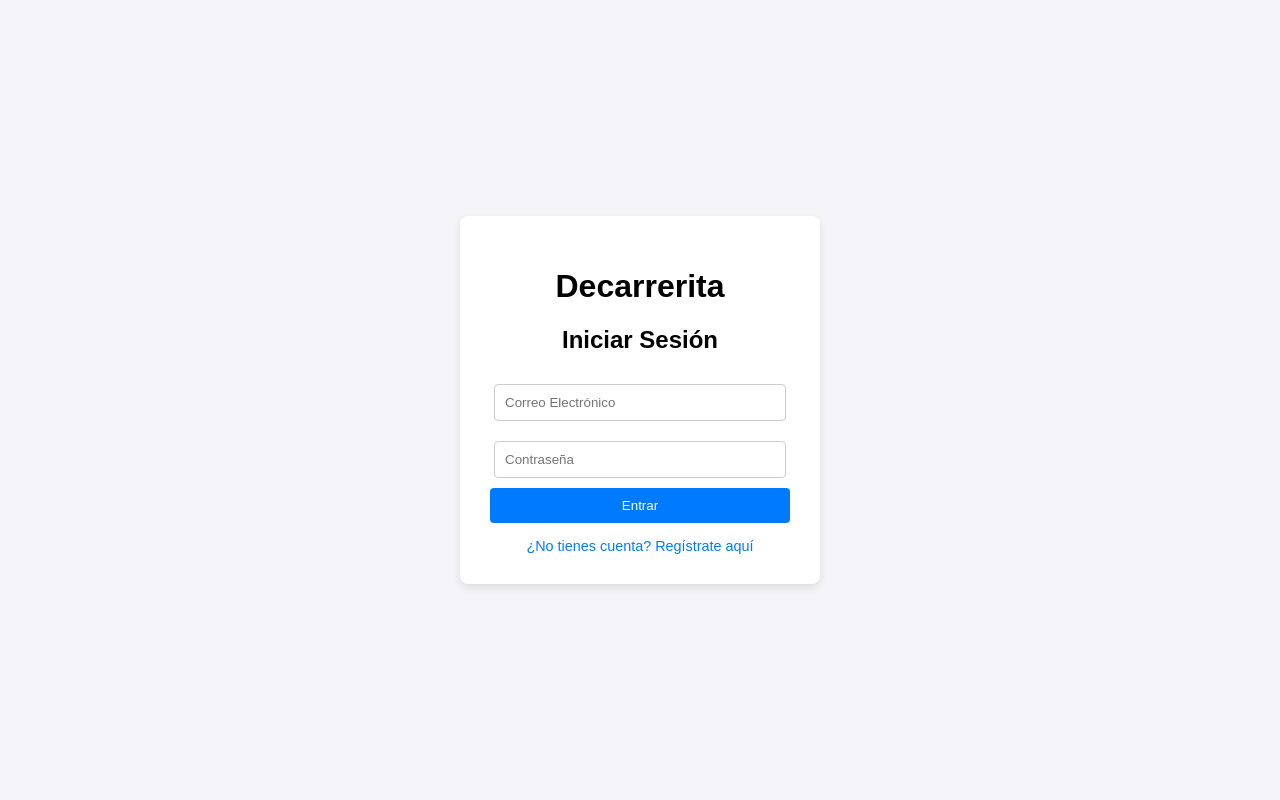
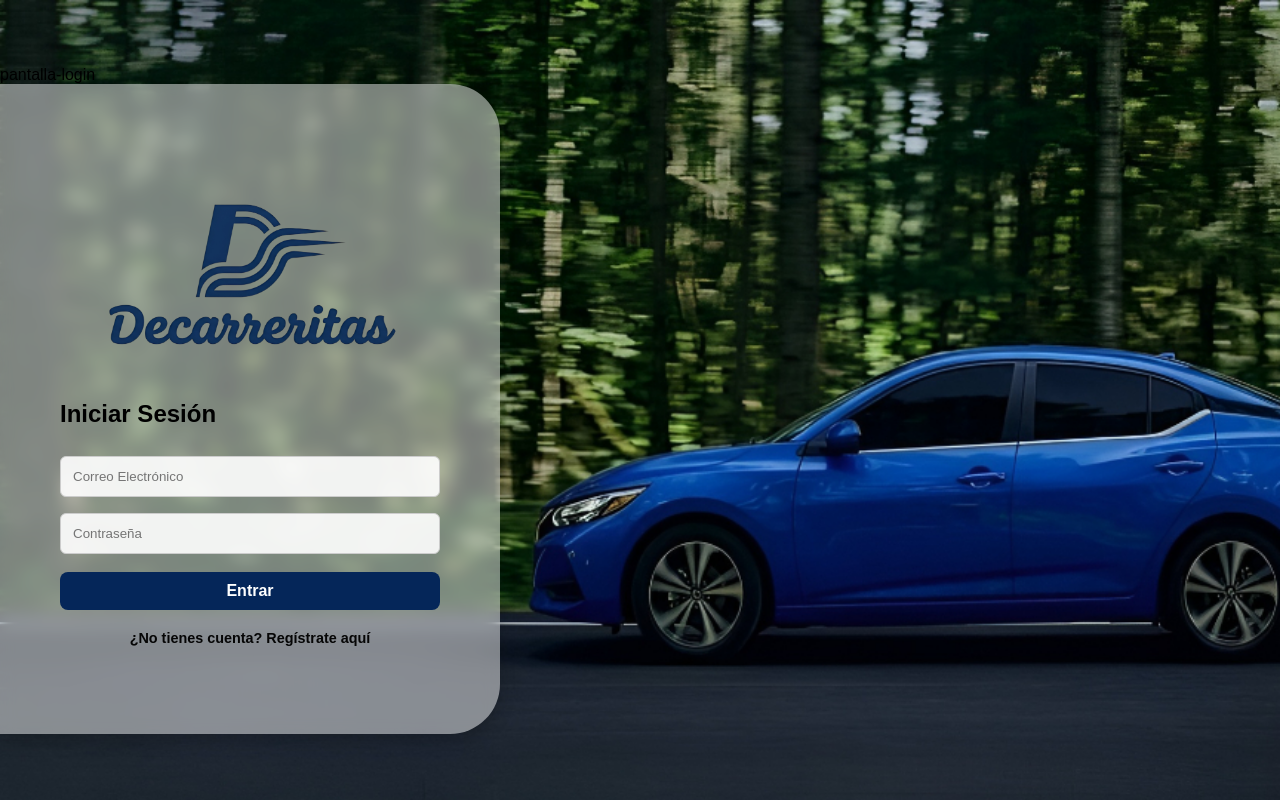
Before and after one commit to jdmv31/Decarrerita, a FastAPI app: page / in a window 1280 px wide. Run offline with FastAPI, Linux system fonts and the light colour scheme.

Commit message:
login listo

```diff
--- a/static/css/style.css
+++ b/static/css/style.css
@@ -1,38 +1,50 @@
+/* 1. REGLAS GLOBALES (Aplican a todo el programa) */
 body {
     font-family: Arial, sans-serif;
-    background-color: #f4f4f9;
+    margin: 0;
+    background-color: #f4f4f9; /* Un color gris muy claro para el resto del sistema */
+}
+
+/* 2. REGLAS EXCLUSIVAS DEL LOGIN (Solo aplican al index.html) */
+body.pantalla-login {
     display: flex;
-    justify-content: center;
+    justify-content: flex-start;
     align-items: center;
     height: 100vh;
-    margin: 0;
+    /* ELIMINAMOS EL padding-left PARA QUE LA TARJETA PEGUE COMPLETAMENTE AL BORDE IZQUIERDO */
+
+    background-image: url('../images/fondo.jpg');
+    background-size: cover;
+    background-position: center;
+    background-repeat: no-repeat;
+    background-attachment: fixed;
+    overflow: hidden;
 }
 
-.contenedor {
-    background-color: white;
-    padding: 30px;
-    border-radius: 8px;
-    box-shadow: 0 4px 8px rgba(0,0,0,0.1);
-    width: 300px;
-    text-align: center;
-}
 
+/* Aplicamos box-sizing para que el padding no deforme el 100% del ancho */
 input, select {
-    width: 90%;
-    padding: 10px;
-    margin: 10px 0;
+    width: 100%;
+    box-sizing: border-box;
+    padding: 12px; /* Campos un poco más altos y cómodos de clickear */
+    margin: 8px 0;
     border: 1px solid #ccc;
-    border-radius: 4px;
+    border-radius: 6px;
+    background-color: rgba(255, 255, 255, 0.9); /* Ligeramente transparentes */
 }
 
 button {
     width: 100%;
+    box-sizing: border-box;
     padding: 10px;
-    background-color: #007bff;
+    background-color: #052659;
     color: white;
     border: none;
-    border-radius: 4px;
+    border-radius: 8px;
     cursor: pointer;
+    font-size: 16px;
+    font-weight: bold;
+    margin-top: 10px;
 }
 
 button:hover {
@@ -40,9 +52,62 @@ button:hover {
 }
 
 .toggle-link {
-    color: #007bff;
+    color: #060606; /* Un gris oscuro en lugar de azul para que resalte mejor sobre el fondo difuminado */
     cursor: pointer;
-    margin-top: 15px;
+    margin-top: 20px;
     display: block;
     font-size: 0.9em;
+    font-weight: bold;
+    text-align: center;
 }
+
+.toggle-link:hover {
+    text-decoration: underline;
+}
+
+/* EL ENTORNO 3D */
+.escena-3d {
+    perspective: 1000px; /* Esto da la sensación de profundidad al girar */
+}
+
+/* LA TARJETA QUE GIRA */
+.tarjeta-3d {
+    width: 500px;
+    height: 650px; /* Altura fija para que el formulario de registro (que es más largo) quepa bien */
+    position: relative;
+    transition: transform 0.8s ease-in-out; /* Velocidad y suavidad del giro */
+    transform-style: preserve-3d; /* Mantiene a los hijos en el espacio 3D */
+}
+
+/* LA CLASE QUE AGREGA JAVASCRIPT PARA GIRAR */
+.tarjeta-3d.girada {
+    transform: rotateY(180deg);
+}
+
+/* LAS CARAS DE LA MONEDA (Reemplaza a tu antiguo .contenedor) */
+.cara-tarjeta {
+    width: 100%;
+    height: 100%;
+    position: absolute;
+    top: 0;
+    left: 0;
+    backface-visibility: hidden; /* Oculta la parte de atrás de la cara cuando está girada */
+
+    /* Los estilos de cristal que ya tenías */
+    background-color: rgba(255, 255, 255, 0.475);
+    padding: 40px 60px;
+    border-radius: 0 50px 50px 0; /* Plano a la izquierda, curvo a la derecha */
+    box-shadow: 0 8px 16px rgba(0,0,0,0.2);
+    backdrop-filter: blur(8px);
+    box-sizing: border-box;
+
+    /* Para centrar el contenido verticalmente */
+    display: flex;
+    flex-direction: column;
+    justify-content: center;
+}
+
+/* VOLTEAMOS LA CARA DE REGISTRO POR DEFECTO */
+.cara-trasera {
+    transform: rotateY(180deg);
+}
--- a/templates/base.html
+++ b/templates/base.html
@@ -7,7 +7,7 @@
     <link rel="stylesheet" href="{{ url_for('static', path='css/style.css') }}">
 
 </head>
-<body>
+<body class="{% block body_class %}{% endblock %}">
 
     <main>
         {% block content %}
--- a/templates/index.html
+++ b/templates/index.html
@@ -4,20 +4,22 @@
 
 {% block content %}
 
-    <div class="contenedor">
-        <h1>Decarrerita</h1>
+{% block body_class %}pantalla-login{% endblock %}
+    <div class="escena-3d">
+        <div class="tarjeta-3d" id="tarjeta-login-registro">
 
-        <div id="seccion-login">
+            <div class="cara-tarjeta cara-frontal">
+                <img src="{{ url_for('static', path='images/logo.png') }}" class="imagen-tope" alt="Logo">
                 <h2>Iniciar Sesión</h2>
                 <form action="/login" method="POST">
                     <input type="email" name="correo" placeholder="Correo Electrónico" required>
                     <input type="password" name="password" placeholder="Contraseña" required>
                     <button type="submit">Entrar</button>
                 </form>
-            <span class="toggle-link" onclick="cambiarFormulario('registro')">¿No tienes cuenta? Regístrate aquí</span>
+                <span class="toggle-link" onclick="cambiarFormulario(event)">¿No tienes cuenta? Regístrate aquí</span>
             </div>
 
-        <div id="seccion-registro" style="display: none;">
+            <div class="cara-tarjeta cara-trasera">
                 <h2>Registrarse</h2>
                 <form action="/registro" method="POST">
                     <input type="text" name="nombre" placeholder="Nombre" required>
@@ -62,22 +64,28 @@
 
                     <button type="submit">Crear Cuenta</button>
                 </form>
-            <span class="toggle-link" onclick="cambiarFormulario('login')">¿Ya tienes cuenta? Inicia sesión aquís</span>
+                <span class="toggle-link" onclick="cambiarFormulario(event)">¿Ya tienes cuenta? Inicia sesión aquí</span>
+            </div>
+
         </div>
     </div>
 
     <script>
-        function cambiarFormulario(vista) {
-            const login = document.getElementById('seccion-login');
-            const registro = document.getElementById('seccion-registro');
+        function cambiarFormulario(event) {
+        // Esto evita que el navegador intente hacer otra cosa (como recargar la página)
+            if(event) event.preventDefault();
 
-            if (vista === 'registro') {
-                login.style.display = 'none';
-                registro.style.display = 'block';
+        // Buscamos la tarjeta
+            const tarjeta = document.getElementById('tarjeta-login-registro');
+
+        // Verificamos si realmente la encontró antes de intentar girarla
+            if (tarjeta) {
+                tarjeta.classList.toggle('girada');
+                console.log("¡El Javascript funcionó! Se aplicó la clase 'girada'.");
             } else {
-                registro.style.display = 'none';
-                login.style.display = 'block';
+                console.error("Fallo de JS: No se encontró el elemento con ID 'tarjeta-login-registro'.");
             }
         }
     </script>
+
 {% endblock %}
```
Also changed, not shown: static/js/script.js (+15 -0 lines), templates/panel_chofer.html (+6 -11 lines), static/images/fondo.jpg (added), static/images/logo.png (added), static/images/logomini.png (added). Lines whose indentation alone changed are shown as unchanged.
